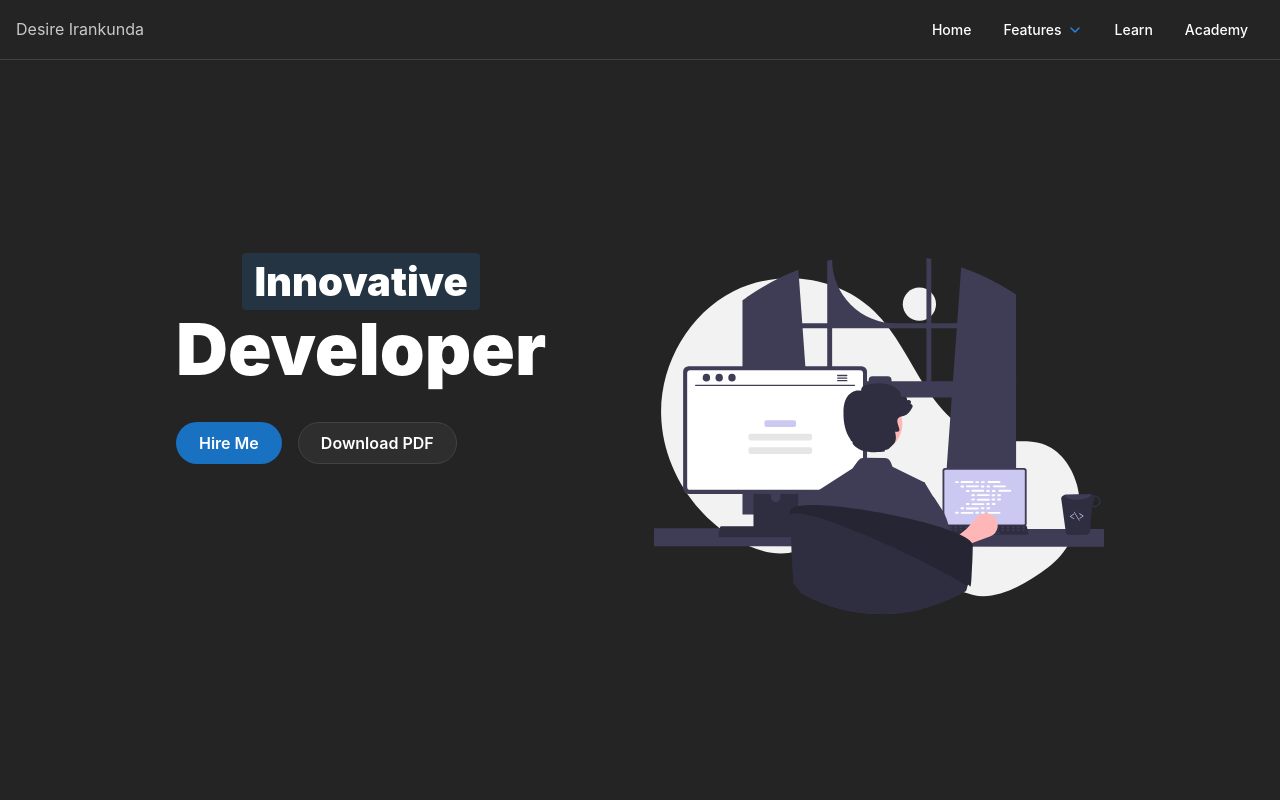
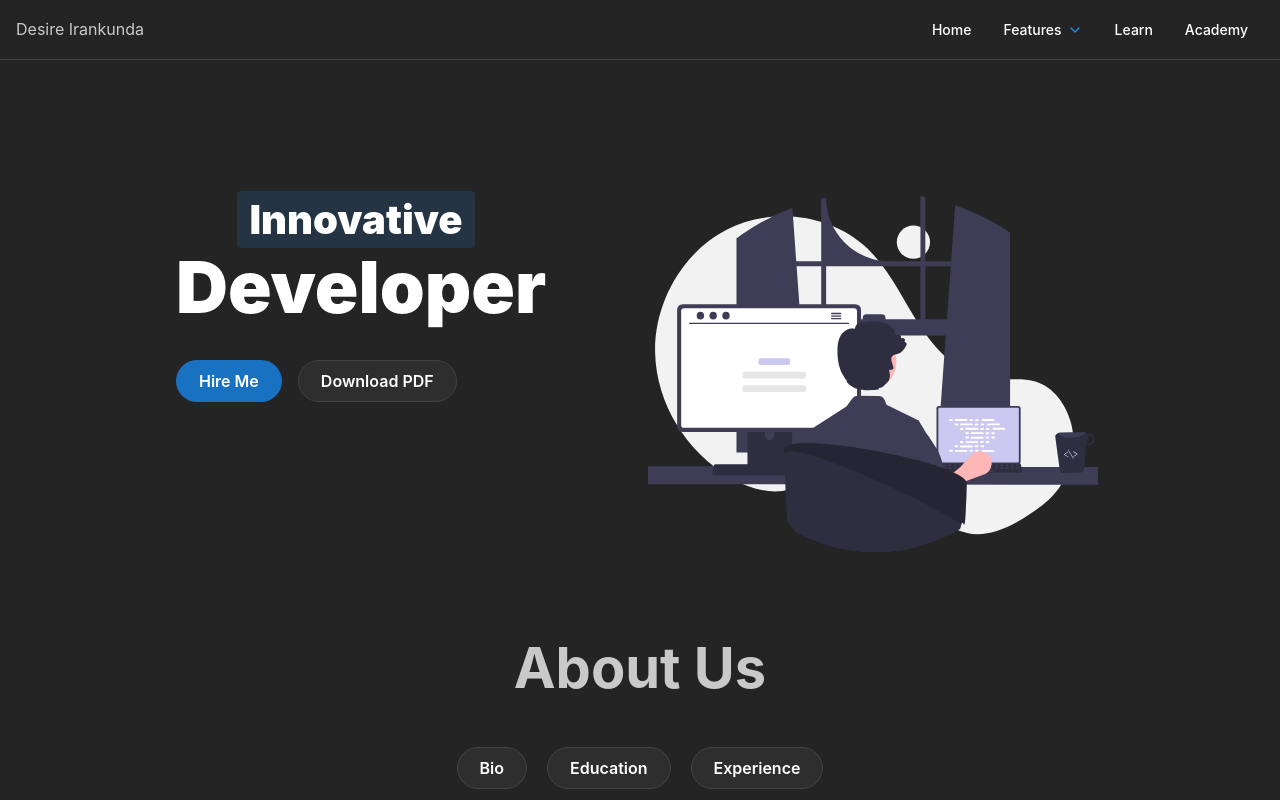
Before and after one commit to Deewiliams/My-portfolio, a React (Vite) app: page / in a window 1280 px wide. Shown: the top 800 px of the page. Built offline with nearby package versions, Linux system fonts and the light colour scheme.

Commit message:
cleaned the code

```diff
--- a/src/pages/landingPage/LandingPage.module.css
+++ b/src/pages/landingPage/LandingPage.module.css
@@ -48,7 +48,7 @@
   height: 356px;
 
   @media (max-width: $mantine-breakpoint-md) {
-    display: none;
+    margin-top: 100px;
   }
 }
 
--- a/src/pages/landingPage/LandingPage.tsx
+++ b/src/pages/landingPage/LandingPage.tsx
@@ -1,11 +1,12 @@
-import { Button, Container, Group, Image, Title } from "@mantine/core";
+import { Button, Container, Grid, Group, Image, Title } from "@mantine/core";
 import classes from "./LandingPage.module.css";
 import coder from "../../assets/coder.svg";
 
 export function LandingPage() {
   return (
-    <Container size="md">
-      <div className={classes.inner}>
+    <Container my="md" style={{ marginTop: "150px" }}>
+      <Grid>
+        <Grid.Col span={{ base: 12, xs: 6 }}>
           <div className={classes.content}>
             <Title className={classes.title}>
               <span className={classes.highlight}>Innovative</span>
@@ -26,8 +27,11 @@ export function LandingPage() {
               </Button>
             </Group>
           </div>
+        </Grid.Col>
+        <Grid.Col span={{ base: 12, xs: 6 }}>
           <Image src={coder} className={classes.image} />
-      </div>
+        </Grid.Col>
+      </Grid>
     </Container>
   );
 }
```
Lines whose indentation alone changed are shown as unchanged.
